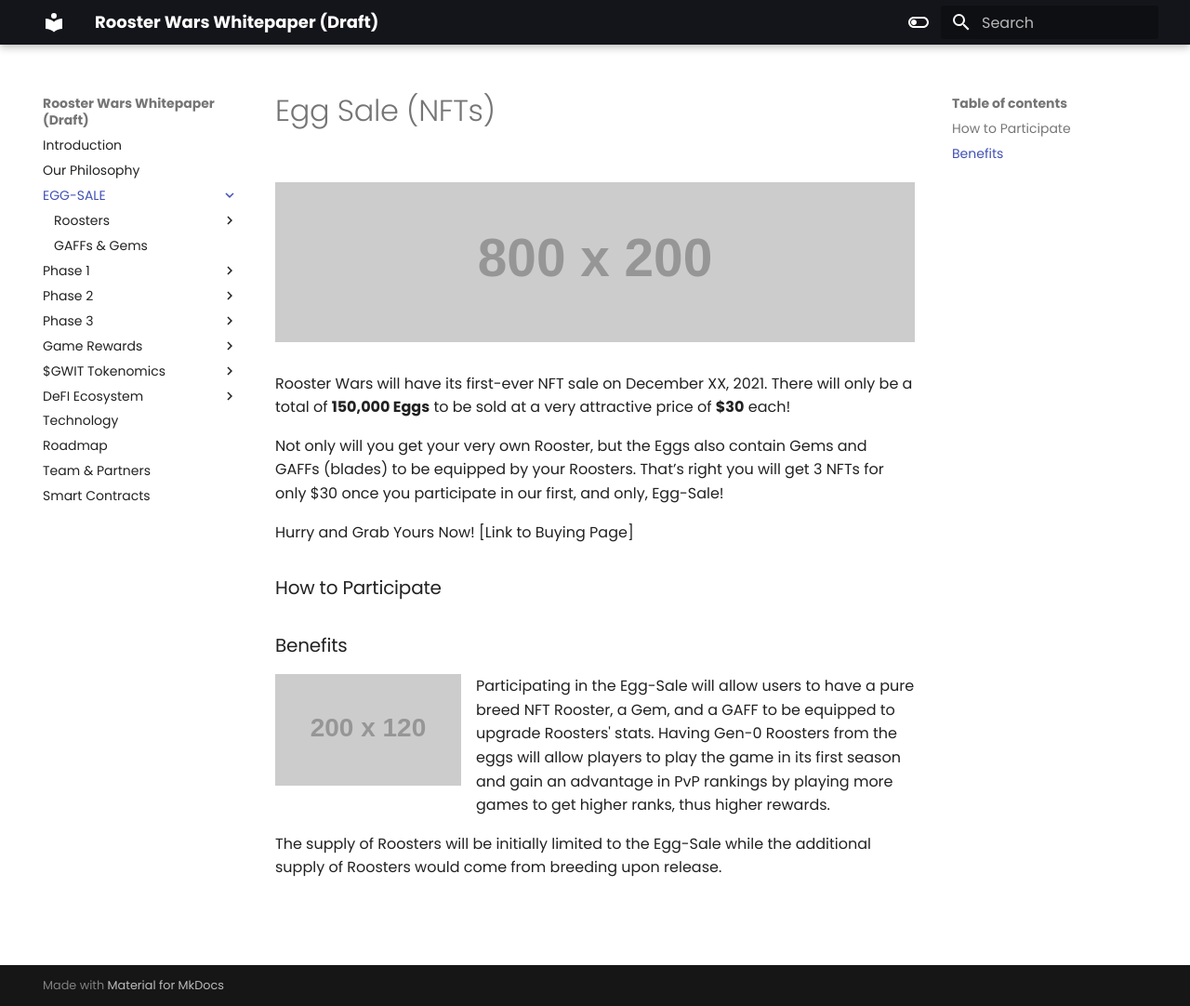
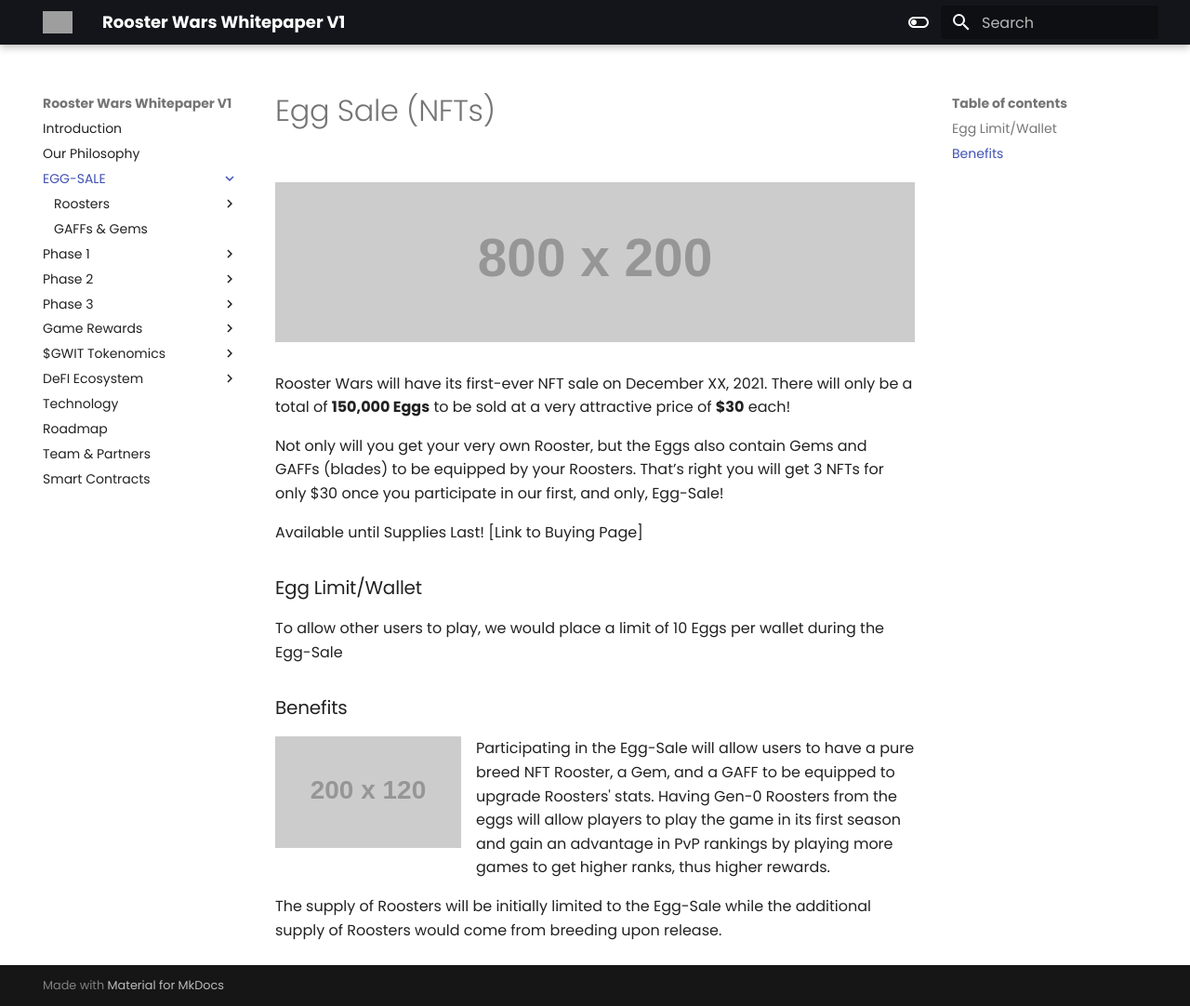
Before and after one commit to AshtreeBV/roosterwars-whitepaper, an MkDocs documentation site: the page built from docs/egg-sale/index.md, in a window 1280 px wide and 1082 px high. Shown: the whole window at 93% size. Built offline with MkDocs 1.6.1 and Material for MkDocs 9.7.7, drawn with Linux system fonts in a browser that asks for light colours; grey boxes are pictures that could not be loaded.

Commit message:
remove tari, add egg-limit, logo

```diff
--- a/docs/egg-sale/index.md
+++ b/docs/egg-sale/index.md
@@ -8,9 +8,11 @@ Rooster Wars will have its first-ever NFT sale on December XX, 2021. There will
 
 Not only will you get your very own Rooster, but the Eggs also contain Gems and GAFFs (blades) to be equipped by your Roosters. That’s right you will get 3 NFTs for only $30 once you participate in our first, and only, Egg-Sale!
 
-Hurry and Grab Yours Now! \[Link to Buying Page]
+Available until Supplies Last! \[Link to Buying Page]
 
-### How to Participate
+### Egg Limit/Wallet
+
+To allow other users to play, we would place a limit of 10 Eggs per wallet during the Egg-Sale
 
 ### Benefits
 
--- a/mkdocs.yml
+++ b/mkdocs.yml
@@ -1,7 +1,8 @@
-site_name: Rooster Wars Whitepaper (Draft)
+site_name: Rooster Wars Whitepaper V1
 theme:
   name: material
   favicon: images/rooster-coin.png
+  logo: images/logo.png
   font:
     text: Poppins
   features:
@@ -23,7 +24,7 @@ theme:
       toggle:
         icon: material/toggle-switch
         name: Switch to light mode
-      primary: amber
+      primary: white
       accent: amber
 nav:
   - README.md
```
Also changed, not shown: docs/egg-sale/gaffs-and-gems.md (+2 -2 lines), 1 other file.
